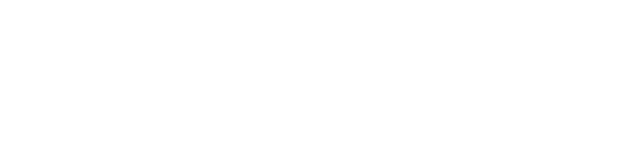
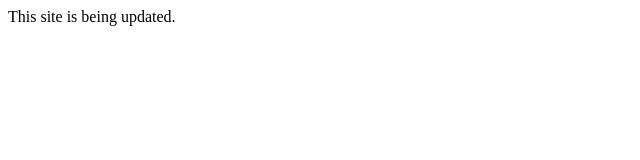
Before and after one commit to ezeoxx/ezeoxx.github.io, a plain HTML site: page index.html in a window 1280 px wide. Shown: the whole page, without its empty margins (0-640 px from the left). Drawn offline with Linux system fonts and the light colour scheme.

Commit message:
Update index.html

```diff
--- a/index.html
+++ b/index.html
@@ -1,11 +1,11 @@
 <!DOCTYPE html>
- <html>
-  <head>
-   <title>In progress....</title>
-</head>
+<html>
 
-<body>
-
-</body>
+ <head>
+  <title>In Progress..</title>
+ </head>
+ <body>
+  This site is being updated.
+ </body>
 
 </html>
```
